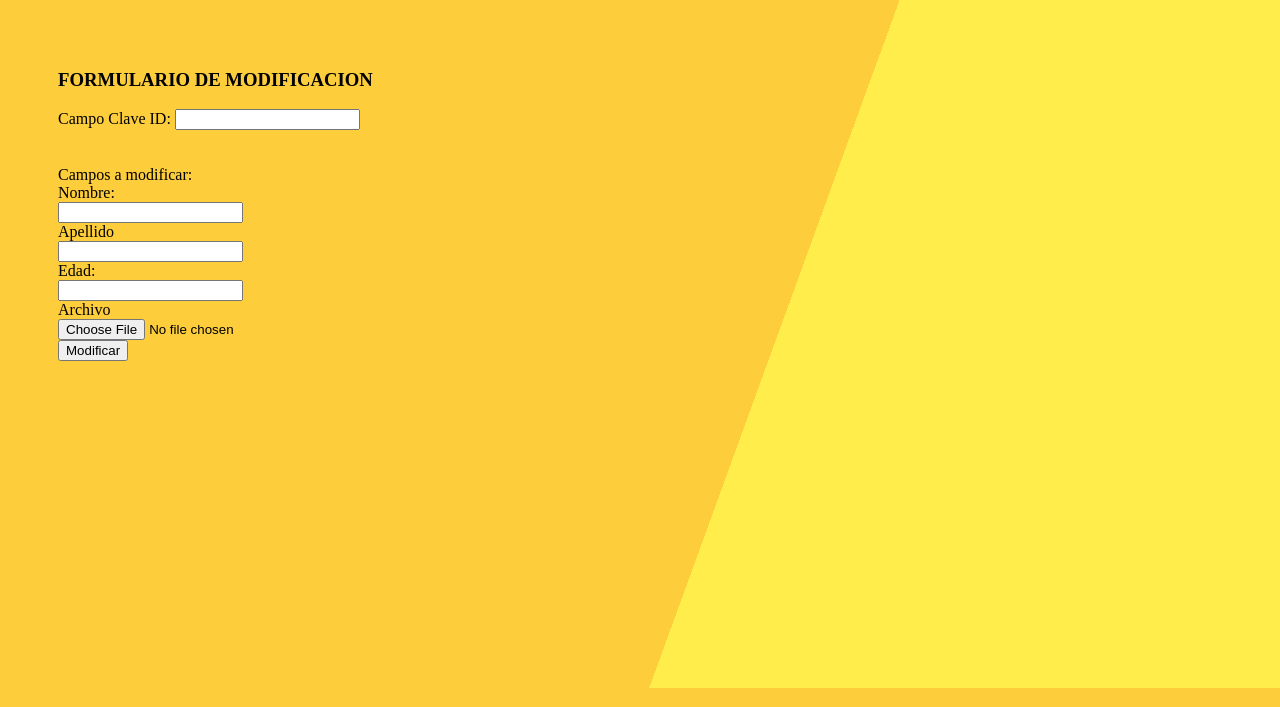
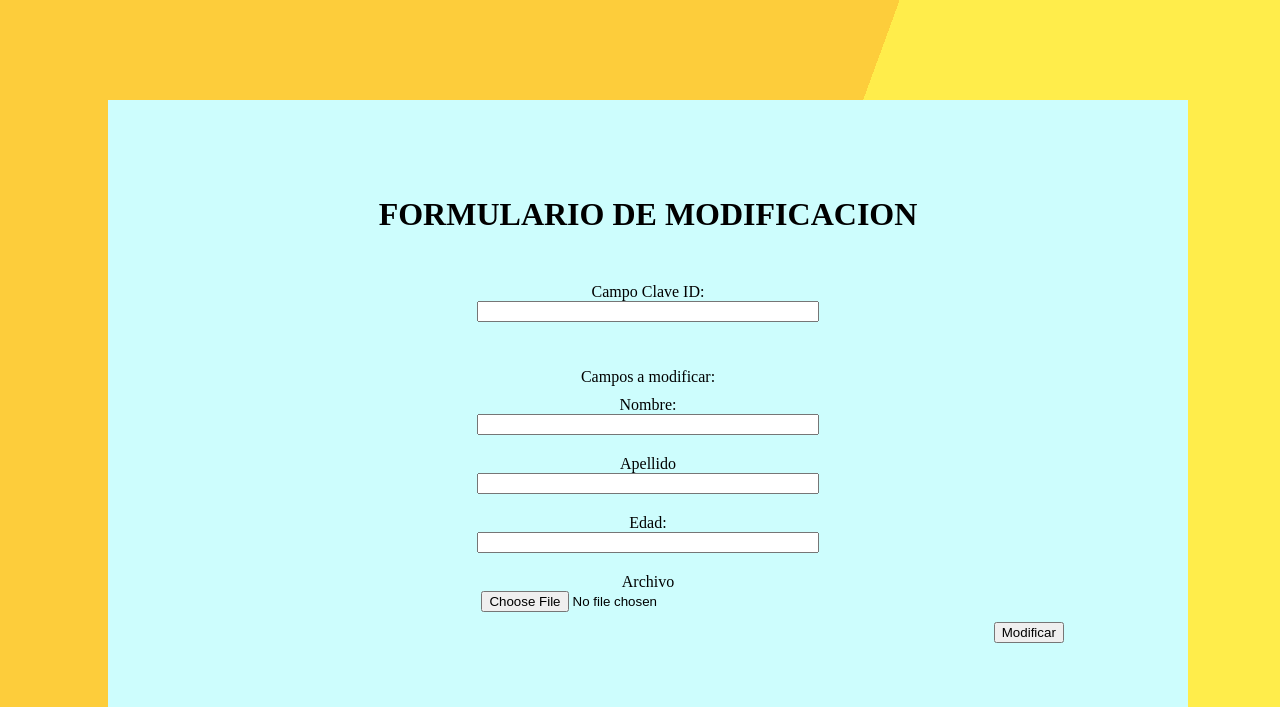
Before and after one commit to danteuri/PhpEjemplo-subirArchivoABase, a PHP site: page /forms/form-modificacion.php in a window 1280 px wide. Shown: the part 128-835 px from the top of the page. Run offline with PHP 8.4, Linux system fonts and the light colour scheme.

Commit message:
cosas
copy paste de el altas para el altabaja modificacion

```diff
--- a/code/altas.php
+++ b/code/altas.php
@@ -1,6 +1,3 @@
-
-
-
 <?php
 
 include 'menu.php';
--- a/css/altaBajaModificacion.css
+++ b/css/altaBajaModificacion.css
@@ -1,5 +1,41 @@
 .container{
-    margin: 50px;
+    margin: 100px;
     display: flex;
     flex-direction: column;
+    background-image: url("head213.jpg");
+    padding: 5%;
+    outline-color: rgb(0, 0, 0);
 }
+.altaTitulo{
+    text-align: center;
+    margin-bottom: 40px;
+    font-size: xx-large;
+}
+
+.altaInput{
+    display: flex;
+    align-content: center;
+    flex-direction: column;
+    align-items:center;
+    text-align: center;
+    min-height: 0%;
+
+}
+
+.grupoInputs{
+    width: 50%;
+    margin: 10px;
+}
+
+.grupoInputs input{
+    width: 70%;
+}
+
+.grupoInputs label{
+    padding: 10px;
+}
+
+.btn-submit{
+    width: 20%;
+    align-self:flex-end;
+}
```
